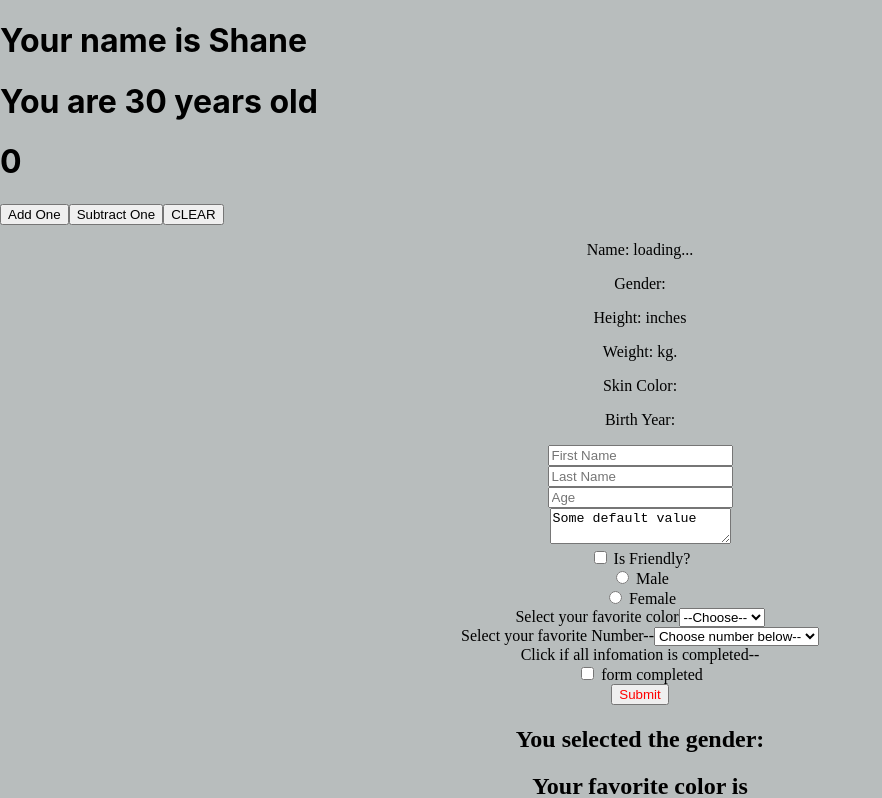
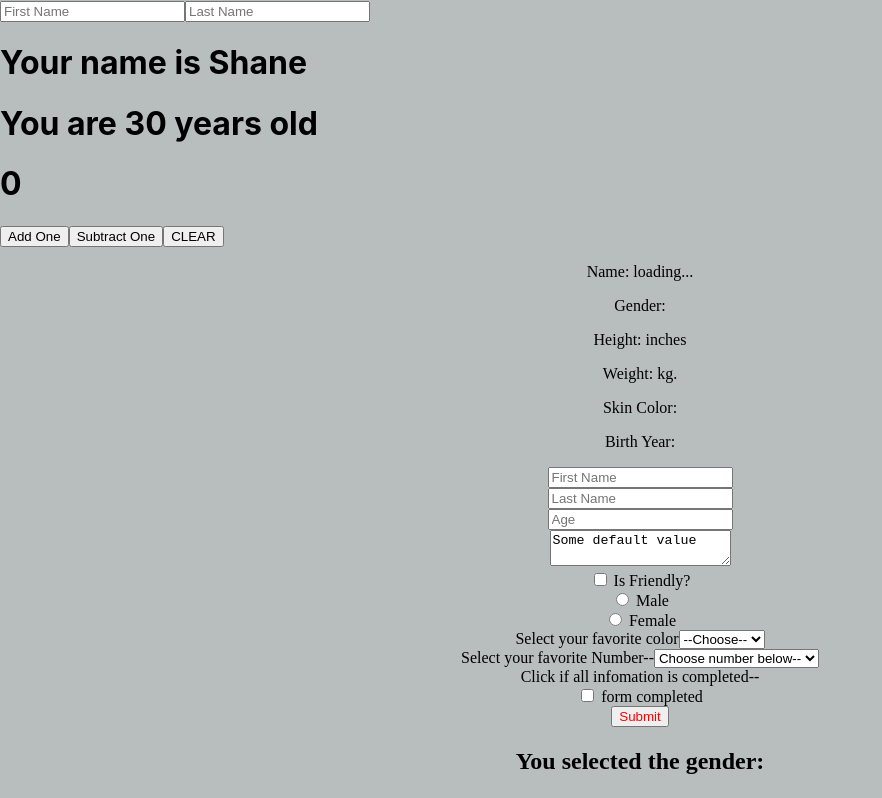
Before and after one commit to shanecolby/my_app_react, a React (Create React App) app: page / in a window 1280 px wide. Shown: the top 798 px of the page, without its empty margins (0-882 px from the left). Built offline with nearby package versions, Linux system fonts and the light colour scheme; no server answers.

Commit message:
add form with functioanl components and state

```diff
--- a/src/WorkingApp.js
+++ b/src/WorkingApp.js
@@ -11,12 +11,15 @@ import ButtonNumber from "./components/ButtonNumber"
 import ApiPractice from "./components/ApiPractice"
 import FormPract from "./components/FormPract"
 import StatePract from "./components/StatePract"
+import FormFunctional from "./components/FormFunctional"
+
 
 
 function WorkingApp() {
   const productComponents = productData.map(item => <Product key={item.id} product={item} />)
   return (
     <div>
+      <FormFunctional />
       <StatePract />
       <ApiPractice />
       <FormPract />
--- /dev/null
+++ b/src/components/FormFunctional.js
@@ -0,0 +1,51 @@
+import React, { useState } from "react"
+
+function FormFunctional() {
+  const [firstName, setfirstName] = useState("")
+  const [lastName, lasttName] = useState("")
+
+
+  // function handleChange(event) {
+  //   const { name, value } = event.target
+
+
+
+  // }
+
+  const handleClick = (event) => {
+    const { name, value } = event.target
+
+
+
+    // const boardCopy = [...board];
+    // // If user click an occupied square or if game is won, return
+    // if (winner || boardCopy[i]) return
+
+  }
+
+
+
+  return (
+    <form>
+      <input
+        type="text"
+        name="firstName"
+        value={firstName}
+        placeholder="First Name"
+
+      />
+
+      <input
+        type="text"
+        name="lastName"
+        value={lastName}
+        placeholder="Last Name"
+
+      />
+    </form>
+  )
+}
+
+
+
+export default FormFunctional
```
